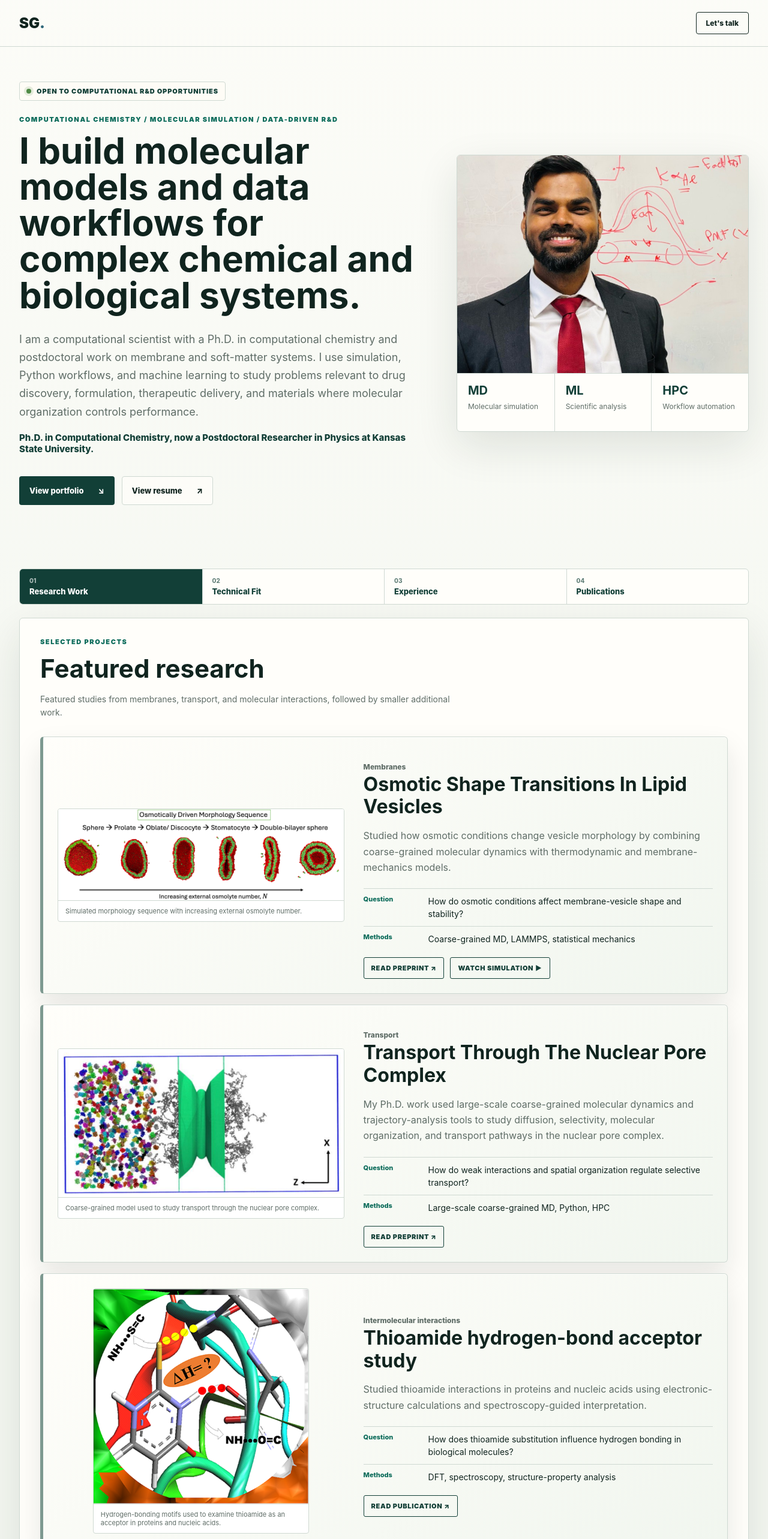
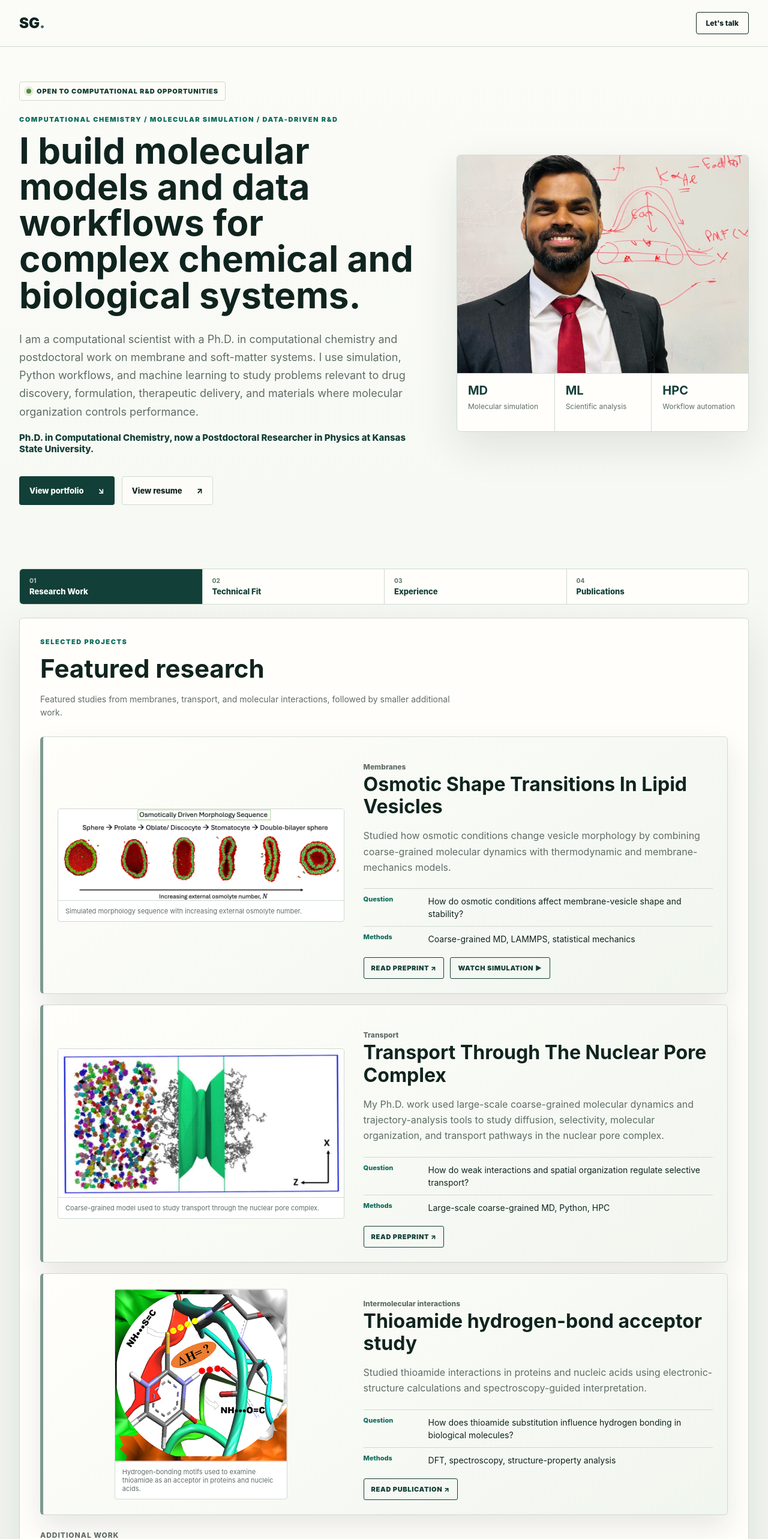
Before and after one commit to skg43/skg43.github.io, a React (Vite) app: page / in a window 1280 px wide. Shown: the top 2566 px of the page at 60% size. Built offline with nearby package versions, Linux system fonts and the light colour scheme.

Commit message:
added picture thioamide H-acceptor

```diff
--- a/src/styles.css
+++ b/src/styles.css
@@ -307,7 +307,7 @@ h1 {
   height: auto;
 }
 .compact-media {
-  width: min(76%, 360px);
+  width: min(61%, 288px);
   justify-self: center;
 }
 .case-media figcaption {
```
